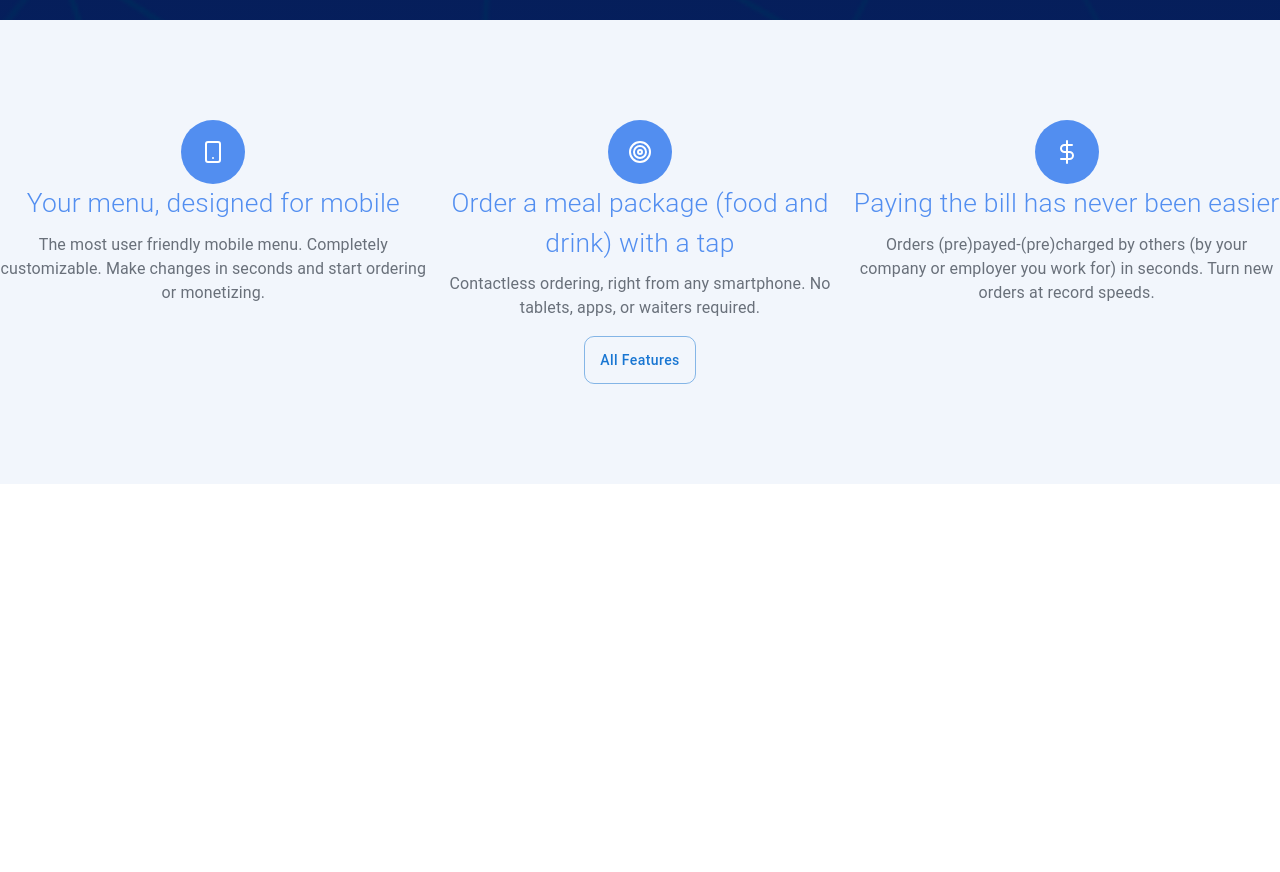
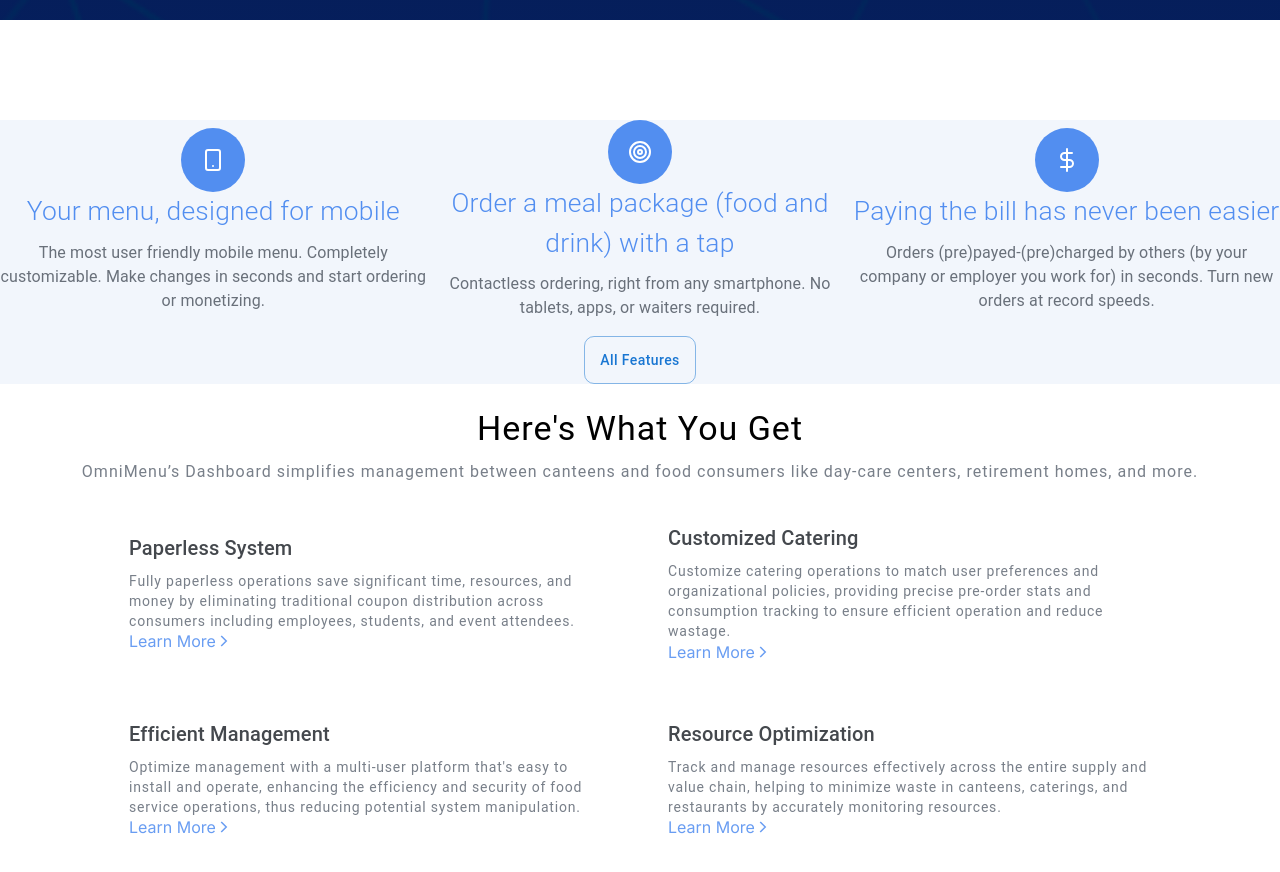
Before and after one commit to AldenHalilovic/OptiMenu, a Next.js app: page / in a window 1280 px wide. Shown: the part 780-1652 px from the top of the page. Before the commit the page ends 1264 px from the top, so only its background shows below. Built offline with nearby package versions, Linux system fonts and the light colour scheme.

Commit message:
HeroDashboard almost done i think check to see if bad

```diff
--- a/src/app/globals.css
+++ b/src/app/globals.css
@@ -75,3 +75,18 @@
   height: 600px;
   position: relative;
 }
+
+.title {
+  color: #44484d;
+}
+
+.text {
+  margin-bottom: 2rem;
+  font-weight: 100;
+  font-size: 1rem;
+  color: #787f89;
+}
+
+.link {
+  color: #699df2;
+}
--- a/src/app/page.js
+++ b/src/app/page.js
@@ -1,18 +1,29 @@
-import HeroSection from "@/components/home/homeComponents/hero";
-import { Grid } from "@mui/material";
+import { Grid, Box } from "@mui/material";
 import HeroContentThree from "@/components/home/homeComponents/hero/components/heroContentThree";
+import HeroDashboard from "@/components/home/homeComponents/hero/components/heroDashboard";
 
 export default function Home() {
   return (
     <Grid
       container
       sx={{
-        bgcolor: "#f2f6fc",
         py: "100px",
       }}
       className="main"
     >
-      <HeroContentThree />
+      <Grid item xs={15}>
+        <Box bgcolor="#f2f6fc">
+          {" "}
+          <HeroContentThree />
+        </Box>
+      </Grid>
+
+      <Grid item xs={15}>
+        <Box bgcolor="white">
+          {" "}
+          <HeroDashboard />
+        </Box>
+      </Grid>
     </Grid>
   );
 }
--- a/src/components/home/homeComponents/hero/components/heroContentThree.js
+++ b/src/components/home/homeComponents/hero/components/heroContentThree.js
@@ -1,5 +1,4 @@
 import { Box, Typography, Button, Icon, Grid } from "@mui/material";
-
 import { LuSmartphone } from "react-icons/lu";
 import { FiDollarSign } from "react-icons/fi";
 import { FiTarget } from "react-icons/fi";
--- a/src/components/home/homeComponents/hero/components/heroDashboard.js
+++ b/src/components/home/homeComponents/hero/components/heroDashboard.js
@@ -1,7 +1,126 @@
-import React from "react";
+import { Box, Container, Typography, Grid } from "@mui/material";
+import Link from "next/link";
+import { IoChevronForwardSharp } from "react-icons/io5";
+import "../../../../../app/globals.css";
 
-const heroDashboard = () => {
-  return <div>heroDashboard</div>;
-};
+export default function Dashboard() {
+  return (
+    <Container maxWidth="lg">
+      <Typography
+        variant="h4"
+        sx={{ mt: 3, mb: 1, letterSpacing: 1 }}
+        align="center"
+      >
+        Here's What You Get
+      </Typography>
+      <Typography
+        variant="subtitle1"
+        className="text"
+        sx={{ mb: 2.5, letterSpacing: 1 }}
+        align="center"
+      >
+        OmniMenu’s Dashboard simplifies management between canteens and food
+        consumers like day-care centers, retirement homes, and more.
+      </Typography>
+      <Grid container spacing={3} justifyContent="center" alignItems="center">
+        {/* Menu Section */}
+        <Grid item xs={12} sm={5.5}>
+          <Box sx={{ p: 2 }}>
+            <Typography variant="h6" gutterBottom className="title">
+              Paperless System
+            </Typography>
+            <Typography variant="body2" className="text" letterSpacing={0.8}>
+              Fully paperless operations save significant time, resources, and
+              money by eliminating traditional coupon distribution across
+              consumers including employees, students, and event attendees.
+            </Typography>
+            <Link
+              href="/learn-more"
+              style={{ textDecoration: "none" }}
+              className="link"
+            >
+              <Box sx={{ display: "flex", alignItems: "center" }}>
+                Learn More
+                <IoChevronForwardSharp />
+              </Box>
+            </Link>
+          </Box>
+        </Grid>
 
-export default heroDashboard;
+        {/* Orders Section */}
+        <Grid item xs={12} sm={5.5}>
+          <Box sx={{ p: 2 }}>
+            <Typography variant="h6" gutterBottom className="title">
+              Customized Catering
+            </Typography>
+            <Typography variant="body2" className="text" letterSpacing={0.8}>
+              Customize catering operations to match user preferences and
+              organizational policies, providing precise pre-order stats and
+              consumption tracking to ensure efficient operation and reduce
+              wastage.
+            </Typography>
+
+            <Link
+              href="/learn-more"
+              style={{ textDecoration: "none" }}
+              className="link"
+            >
+              <Box sx={{ display: "flex", alignItems: "center" }}>
+                Learn More
+                <IoChevronForwardSharp />
+              </Box>
+            </Link>
+          </Box>
+        </Grid>
+
+        {/* Staff Management Section */}
+        <Grid item xs={12} sm={5.5}>
+          <Box sx={{ p: 2 }}>
+            <Typography variant="h6" gutterBottom className="title">
+              Efficient Management
+            </Typography>
+            <Typography variant="body2" className="text" letterSpacing={0.8}>
+              Optimize management with a multi-user platform that's easy to
+              install and operate, enhancing the efficiency and security of food
+              service operations, thus reducing potential system manipulation.
+            </Typography>
+            <Link
+              href="/learn-more"
+              style={{ textDecoration: "none" }}
+              className="link"
+            >
+              <Box sx={{ display: "flex", alignItems: "center" }}>
+                Learn More
+                <IoChevronForwardSharp />
+              </Box>
+            </Link>
+          </Box>
+        </Grid>
+
+        {/* Fourth Section */}
+        <Grid item xs={12} sm={5.5}>
+          <Box sx={{ p: 2 }}>
+            <Typography variant="h6" gutterBottom className="title">
+              Resource Optimization
+            </Typography>
+            <Typography variant="body2" className="text" letterSpacing={0.8}>
+              Track and manage resources effectively across the entire supply
+              and value chain, helping to minimize waste in canteens, caterings,
+              and restaurants by accurately monitoring resources.
+            </Typography>
+            <Link
+              href="/learn-more"
+              style={{ textDecoration: "none" }}
+              className="link"
+            >
+              <Box sx={{ display: "flex", alignItems: "center" }}>
+                Learn More
+                <IoChevronForwardSharp />
+              </Box>
+            </Link>
+          </Box>
+        </Grid>
+      </Grid>
+    </Container>
+  );
+}
```
